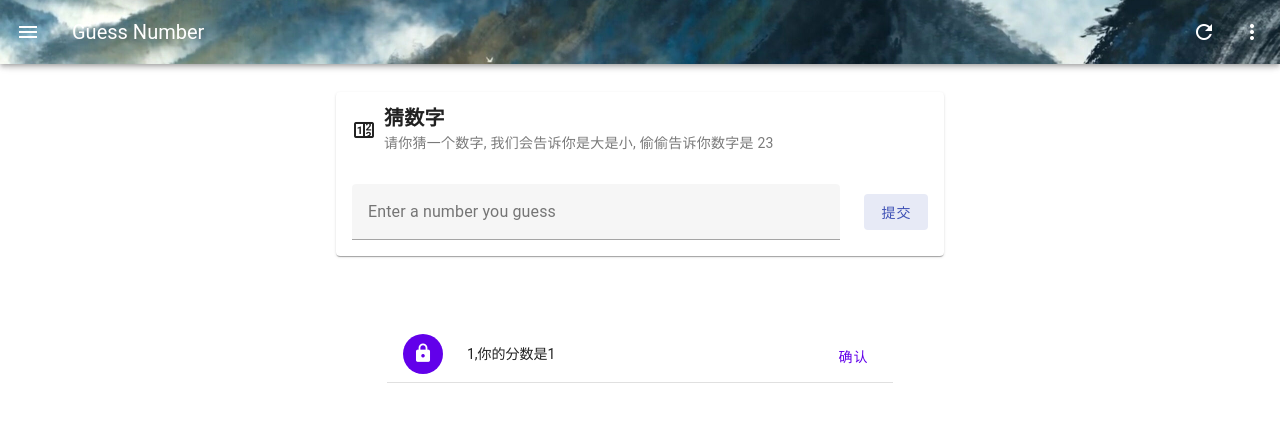
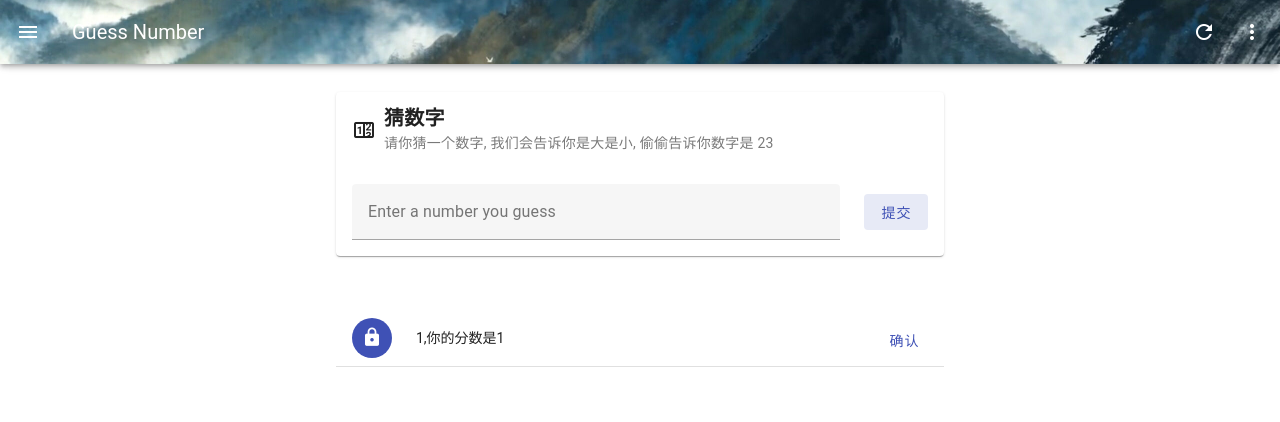
Before and after one commit to 363045841/guessNumber, a Vue app: page /guessNum/user/1/1 in a window 1280 px wide. Shown: the top 422 px of the page. Built offline with nearby package versions, Linux system fonts and the light colour scheme.

Commit message:
sidebar响应式布局调整

```diff
--- a/src/App.vue
+++ b/src/App.vue
@@ -68,7 +68,7 @@
           </v-row>
         </v-container>
       </div>
-      <sidebar v-model:sidebarShow="sidebarShow"></sidebar>
+      <sidebar v-model:sidebarShow="sidebarShow" :responsiveClass></sidebar>
       <router-view></router-view>
     </v-main>
   </v-app>
--- a/src/emptyComponent.vue
+++ b/src/emptyComponent.vue
@@ -3,7 +3,6 @@
 </template>
 
 <script setup lang='ts' name=''>
-import { ref, reactive} from 'vue'
 
 </script>
 <style scoped>
--- a/src/router/index.ts
+++ b/src/router/index.ts
@@ -1,8 +1,6 @@
 import { createRouter, createWebHistory } from 'vue-router';
 import UserInfo from '@/userInfo.vue';
-import App from '@/App.vue';
 import emptyComponent from '@/emptyComponent.vue';
-import { components } from 'vuetify/dist/vuetify-labs.js';
 const routes = [
   {
     path: '/guessNum/user/:id/:exp',
--- a/src/sidebar.vue
+++ b/src/sidebar.vue
@@ -1,5 +1,5 @@
 <template>
-    <v-navigation-drawer v-model="show" class="sidebar" app temporary>
+    <v-navigation-drawer v-model="show" class="sidebar" app temporary :class="responsiveClass">
         <v-list-item title="切换用户" :subtitle="currentUserText"></v-list-item>
         <v-divider></v-divider>
         <template v-for="(item, key) in userList" :key="key">
@@ -25,6 +25,10 @@ const prop = defineProps({
         type: Boolean,
         default: false,
     },
+    responsiveClass: {
+        type: String,
+        default: 'md',
+    },
 });
 
 const emit = defineEmits(['update:sidebarShow'])
--- a/src/userInfo.vue
+++ b/src/userInfo.vue
@@ -1,19 +1,13 @@
 <template>
-    <v-container class="info" fluid>
-        <v-row justify="center" align="center">
-            <v-col cols="12" md="5" class="d-flex justify-center align-center">
-                <h1></h1>
-                <v-banner class="my-4" color="deep-purple-accent-4" icon="mdi-lock" lines="one">
+    <v-container fluid :class="responsiveClass" class="info">
+        <v-banner color="#3F51B5" icon="mdi-lock" lines="one">
             <v-banner-text>
                 {{ id }},你的分数是{{ exp }}
             </v-banner-text>
-
             <template v-slot:actions>
                 <v-btn @click="returnToHome()">确认</v-btn>
             </template>
         </v-banner>
-            </v-col>
-        </v-row>
     </v-container>
 </template>
 
@@ -30,4 +24,18 @@ onMounted(() => {
 function returnToHome() {
     router.push('/guessNum')
 }
+
+const responsiveClass = computed<string>(() => {
+    console.log(window.innerWidth < 600 ? 'mobile' : 'desktop')
+    return window.innerWidth < 600 ? 'mobile' : 'desktop'
+})
 </script>
+<style scoped>
+.desktop .info {
+    width: 50%;
+}
+
+.mobile .info {
+    width: 90%;
+}
+</style>
```
Also changed, not shown: src/assets/litiansuo.png (added). Lines whose indentation alone changed are shown as unchanged.
